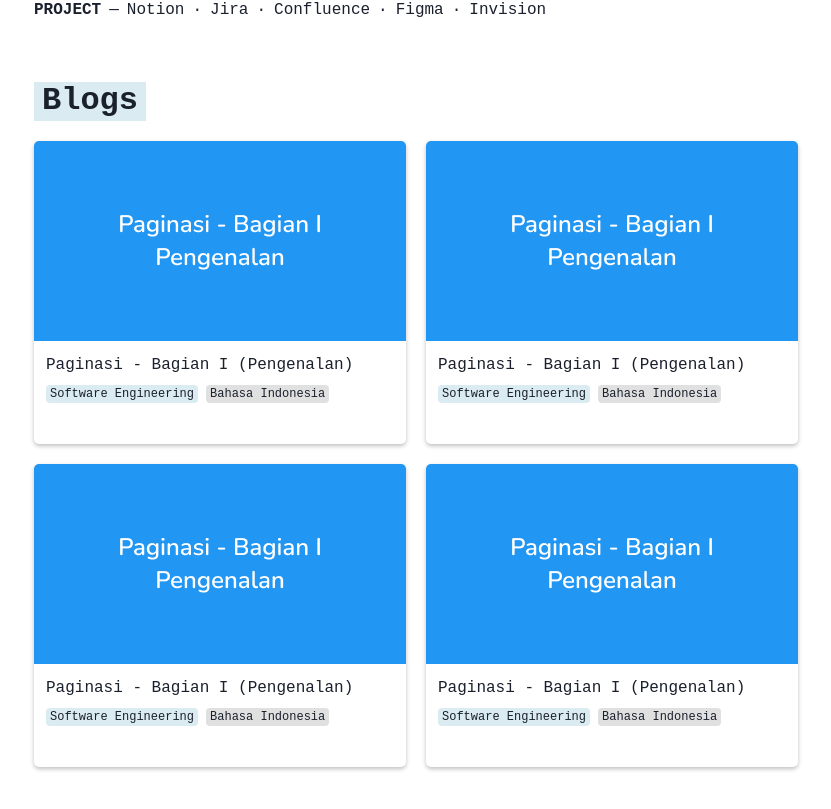
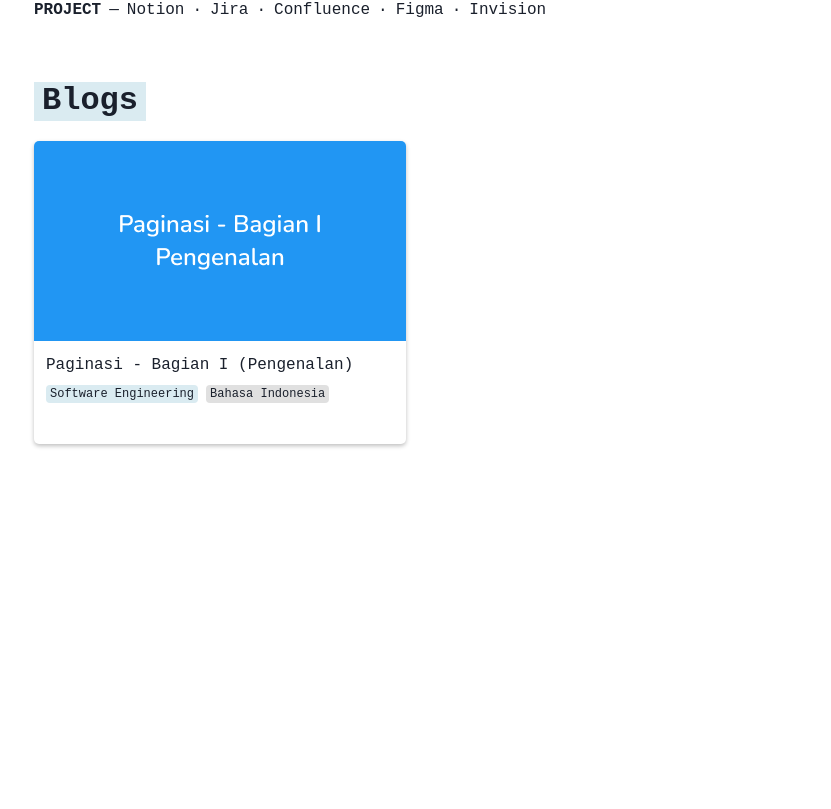
Before and after one commit to ricoputrap/ricoputra, a Next.js app: page / in a window 1280 px wide. Shown: the part 617-1426 px from the top of the page, without its empty margins (224-1055 px from the left). After the commit the page ends 1141 px from the top, so only its background shows below. Built offline with nearby package versions, Linux system fonts and the light colour scheme.

Commit message:
redesign: done Blogs section

```diff
--- a/components/Layout/index.tsx
+++ b/components/Layout/index.tsx
@@ -1,10 +1,11 @@
 import { Box } from '@chakra-ui/react'
 import React from 'react'
-import Blogs from '../organisms/Blogs'
-import Hero from '../organisms/Hero'
-import TechStack from '../organisms/TechStack'
 
-const Layout: React.FC = () => {
+type Props = {
+  children: React.ReactNode
+}
+
+const Layout: React.FC<Props> = ({ children }) => {
   return (
     <Box display="flex" justifyContent="center">
       <Box
@@ -12,9 +13,7 @@ const Layout: React.FC = () => {
         marginTop={{ base: "64px", lg: "120px" }}
         marginBottom="80px"
       >
-        <Hero />
-        <TechStack />
-        <Blogs />
+        { children }
       </Box>
     </Box>
   )
--- a/components/molecules/Card/index.tsx
+++ b/components/molecules/Card/index.tsx
@@ -10,10 +10,9 @@ type Props = {
 
 const Card: React.FC<Props> = ({ children, coverImg, url }) => {
   return (
-
     <Stack
-        width={372}
-        height={303}
+      width={{ md: "300px", lg: "372px" }}
+      height={{ md: "286px", lg: "303px" }}
       borderRadius="5px"
       boxShadow="0px 2px 4px rgba(0, 0, 0, 0.25)"
     >
@@ -22,7 +21,7 @@ const Card: React.FC<Props> = ({ children, coverImg, url }) => {
         target="_blank"
         rel="noopener noreferrer"
       >
-          <Box height={200} width="100%" overflow="hidden" borderTopRadius="5px">
+        <Box height={{ md: "162px", lg: "200px" }} width="100%" overflow="hidden" borderTopRadius="5px">
           <Image src={coverImg} alt="card-cover" />
         </Box>
         <Stack padding="12px" marginTop="0 !important">
--- a/components/organisms/Blogs/index.tsx
+++ b/components/organisms/Blogs/index.tsx
@@ -4,64 +4,25 @@ import Section from '../Section'
 import BlogCover from "../../../assets/images/blog__cover.png";
 import { Box, Text } from '@chakra-ui/react';
 
-const data = [
-  {
-    id: 0,
-    title: "Paginasi - Bagian I (Pengenalan)",
-    categories: [
-      { id: 0, label: "Software Engineering", bgColor: "blueSecondary" },
-      { id: 1, label: "Bahasa Indonesia", bgColor: "grayBg" }
-    ],
-    cover: BlogCover,
-    url: "https://ricoputrap.notion.site/Paginasi-Bagian-I-Pengenalan-c3c7c29588bd4dab8f2a48618bb9215f"
-  },
-  {
-    id: 1,
-    title: "Paginasi - Bagian I (Pengenalan)",
-    categories: [
-      { id: 0, label: "Software Engineering", bgColor: "blueSecondary" },
-      { id: 1, label: "Bahasa Indonesia", bgColor: "grayBg" }
-    ],
-    cover: BlogCover,
-    url: "https://ricoputrap.notion.site/Paginasi-Bagian-I-Pengenalan-c3c7c29588bd4dab8f2a48618bb9215f"
-  },
-  {
-    id: 2,
-    title: "Paginasi - Bagian I (Pengenalan)",
-    categories: [
-      { id: 0, label: "Software Engineering", bgColor: "blueSecondary" },
-      { id: 1, label: "Bahasa Indonesia", bgColor: "grayBg" }
-    ],
-    cover: BlogCover,
-    url: "https://ricoputrap.notion.site/Paginasi-Bagian-I-Pengenalan-c3c7c29588bd4dab8f2a48618bb9215f"
-  },
-  {
-    id: 3,
-    title: "Paginasi - Bagian I (Pengenalan)",
-    categories: [
-      { id: 0, label: "Software Engineering", bgColor: "blueSecondary" },
-      { id: 1, label: "Bahasa Indonesia", bgColor: "grayBg" }
-    ],
-    cover: BlogCover,
-    url: "https://ricoputrap.notion.site/Paginasi-Bagian-I-Pengenalan-c3c7c29588bd4dab8f2a48618bb9215f"
-  },
-]
+type Props = {
+  data: any[];
+}
 
-const Blogs: React.FC = () => {
+const Blogs: React.FC<Props> = ({ data }) => {
   return (
     <Section title="Blogs">
       <Box
         display="flex"
-        justifyContent="flex-start"
+        justifyContent={{ base: "center", md: "flex-start" }}
         flexWrap="wrap"
         gap="20px"
       >
         {data.map(blog => (
-          <Card key={ blog.id } coverImg={ blog.cover } url={ blog.url }>
+          <Card key={ blog.id } coverImg={ BlogCover } url={ blog.url }>
             <Text>{ blog.title }</Text>
 
             <Box display="flex" flexWrap="wrap" gap="8px">
-              {blog.categories.map(category => (
+              {blog.categories.map((category: any) => (
                 <Box
                   key={category.id}
                   paddingX="4px"
--- /dev/null
+++ b/data/blogs.json
@@ -0,0 +1,14 @@
+{
+  "data": [
+    {
+      "id": 0,
+      "title": "Paginasi - Bagian I (Pengenalan)",
+      "categories": [
+        { "id": 0, "label": "Software Engineering", "bgColor": "blueSecondary" },
+        { "id": 1, "label": "Bahasa Indonesia", "bgColor": "grayBg" }
+      ],
+      "cover": "BlogCover",
+      "url": "https://ricoputrap.notion.site/Paginasi-Bagian-I-Pengenalan-c3c7c29588bd4dab8f2a48618bb9215f"
+    }
+  ]
+}
--- a/pages/index.tsx
+++ b/pages/index.tsx
@@ -1,13 +1,34 @@
-import type { NextPage } from 'next'
+import type { GetStaticProps, NextPage } from 'next'
 import Layout from '../components/Layout'
+import Blogs from '../components/organisms/Blogs';
+import Hero from '../components/organisms/Hero';
+import TechStack from '../components/organisms/TechStack';
 import Base from '../core-ui/Base'
+import blogs from "../data/blogs.json";
 
-const Home: NextPage = () => {
+type Props = {
+  blogs: any[]
+}
+
+const Home: NextPage<Props> = ({ blogs }) => {
+  console.log(blogs)
   return (
     <Base>
-      <Layout />
+      <Layout>
+        <Hero />
+        <TechStack />
+        <Blogs data={ blogs } />
+      </Layout>
     </Base>
   )
 }
 
+export const getStaticProps: GetStaticProps = async () => {
+  return {
+    props: {
+      blogs: blogs.data
+    }
+  }
+}
+
 export default Home
```
Lines whose indentation alone changed are shown as unchanged.
